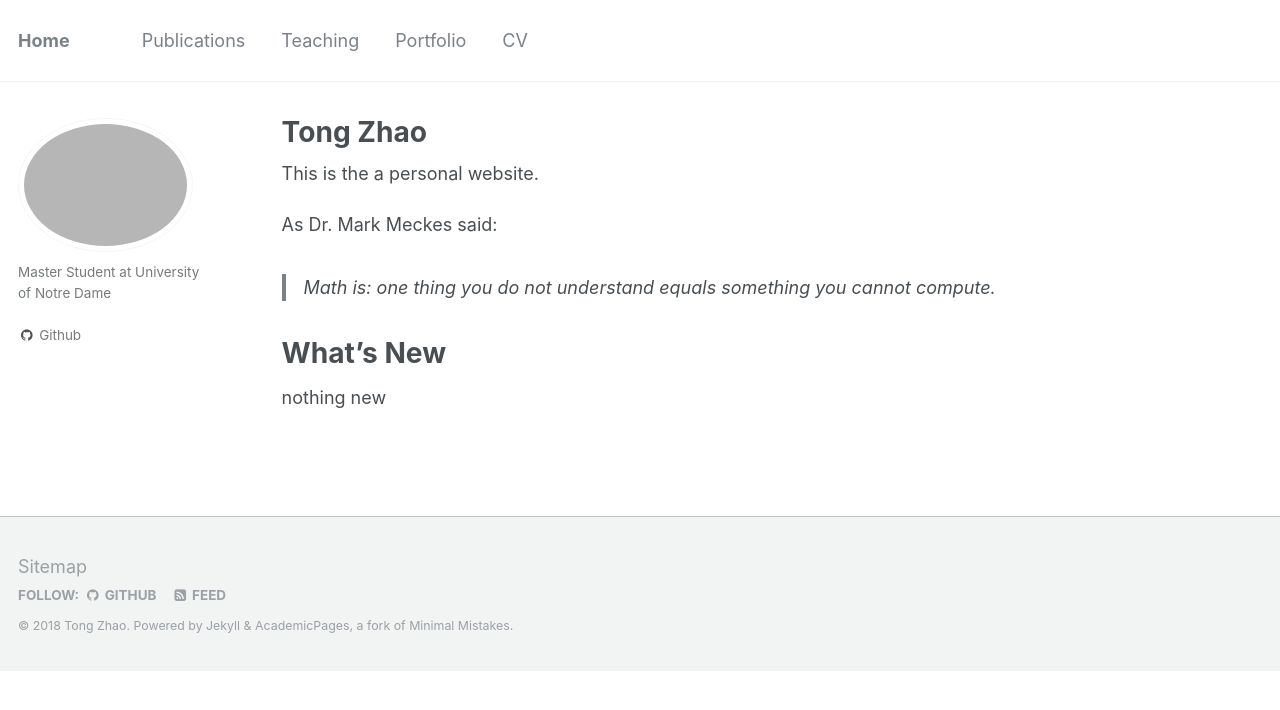
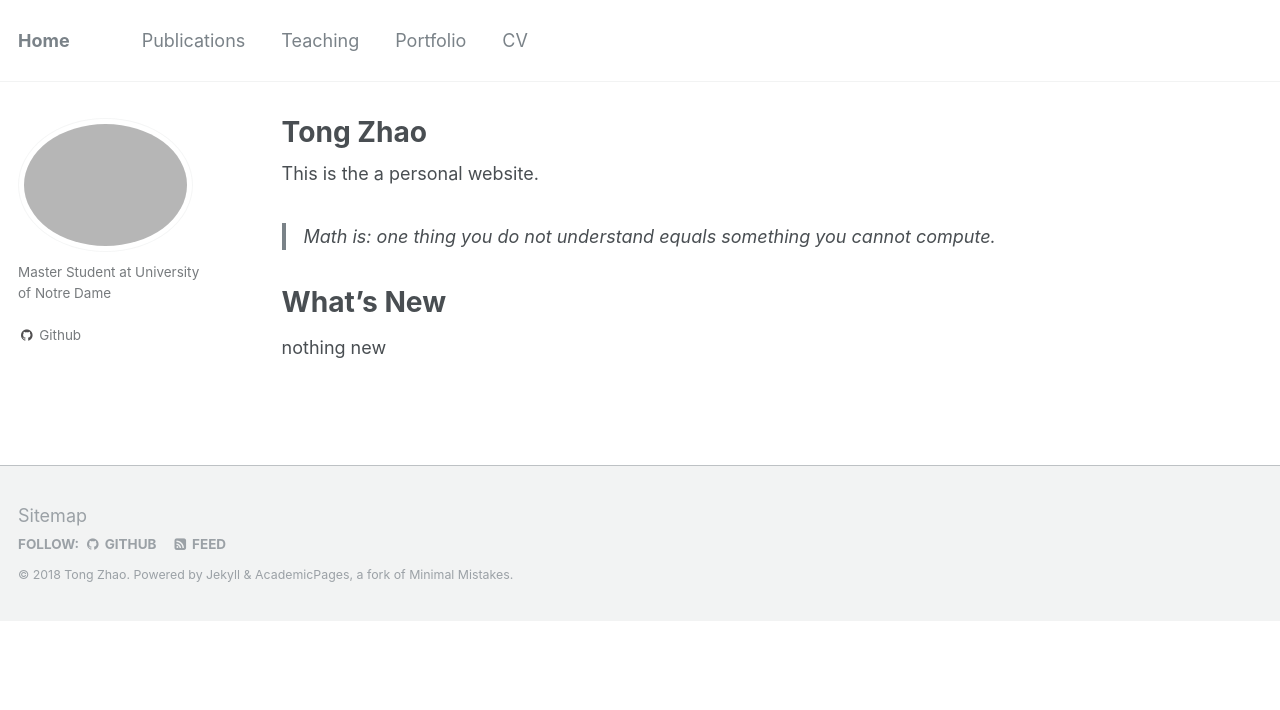
Before and after one commit to zhao-tong/zhao-tong.github.io, a Jekyll site: the page built from _pages/about.md, in a window 1280 px wide. Shown: the top 710 px of the page. Built offline with Jekyll 4.4.1, drawn with Linux system fonts in a browser that asks for light colours.

Commit message:
Update about.md

```diff
--- a/_pages/about.md
+++ b/_pages/about.md
@@ -10,7 +10,6 @@ redirect_from:
 
 This is the a personal website.
 
-As Dr. Mark Meckes said:
 > Math is: one thing you do not understand equals something you cannot compute.
 
 What's New
```
